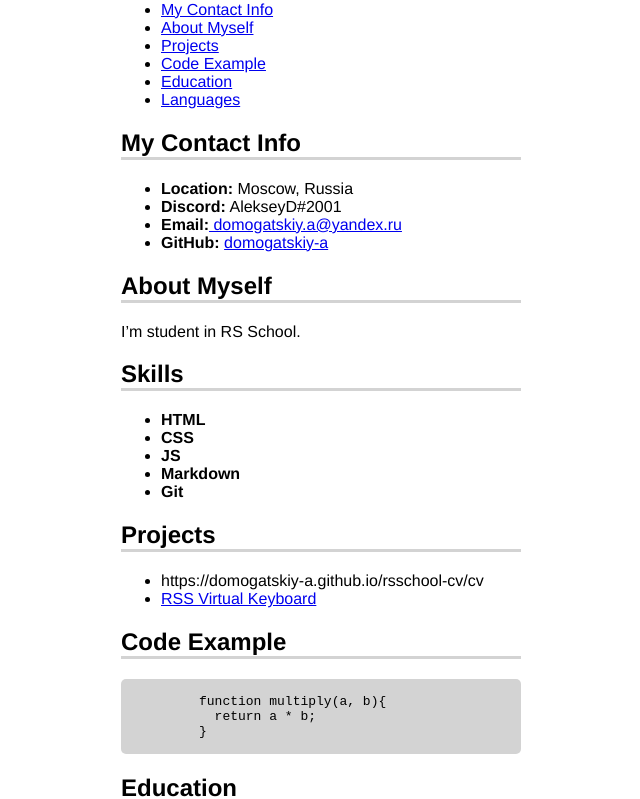
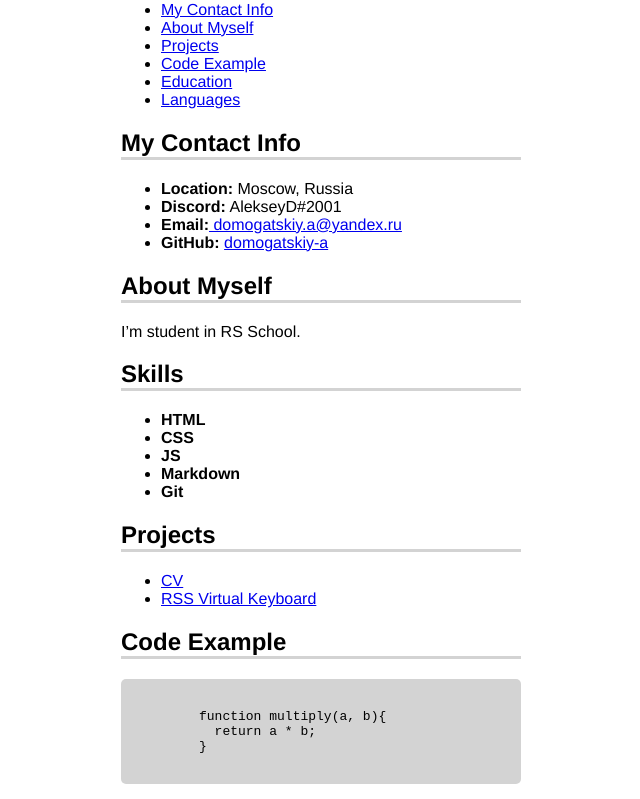
Before and after one commit to domogatskiy-a/rsschool-cv, a plain HTML site: page index.html in a window 1280 px wide. Shown: the part 153-952 px from the top of the page, without its empty margins (319-959 px from the left). Drawn offline with Linux system fonts and the light colour scheme.

Commit message:
fix: fix validation error

```diff
--- a/index.html
+++ b/index.html
@@ -38,18 +38,18 @@
       </ul>
       <h2 id="projects">Projects</h2>
       <ul>
-        <li>https://domogatskiy-a.github.io/rsschool-cv/cv</li>
+        <li><a href="https://domogatskiy-a.github.io/rsschool-cv/">CV</a></li>
         <li><a href="https://domogatskiy-a.github.io/rss-virtual-keyboard/">RSS Virtual Keyboard</a></li>
       </ul>
       <h2 id="code">Code Example</h2>
-      <code>
-        <pre class="notranslate">
+      <pre class="notranslate">
+          <code>
 
           function multiply(a, b){
             return a * b;
           }
-        </pre>
-      </code>
+        </code>
+      </pre>
       <h2 id="education">Education</h2>
       <ul>
         <li><strong>HTML/CSS</strong> on YouTube</li>
```
